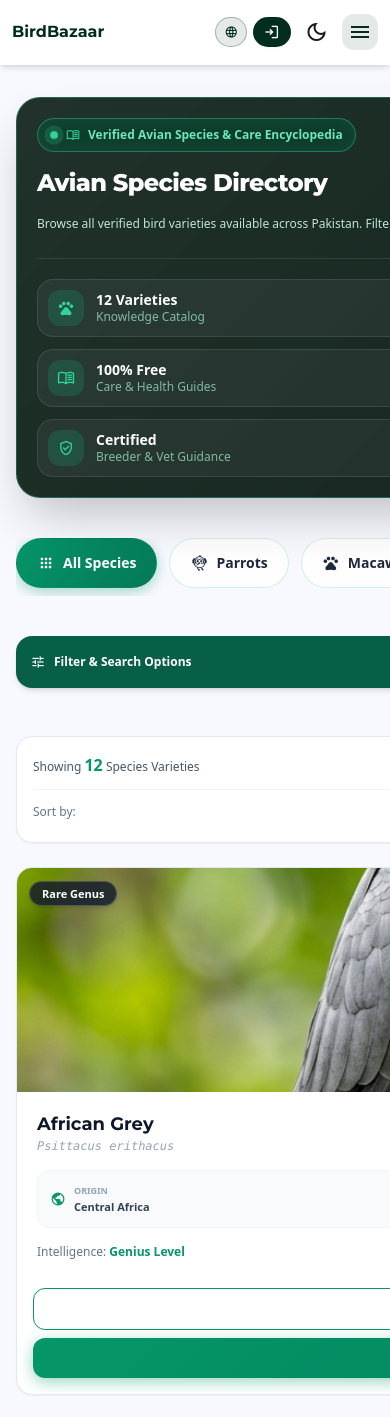
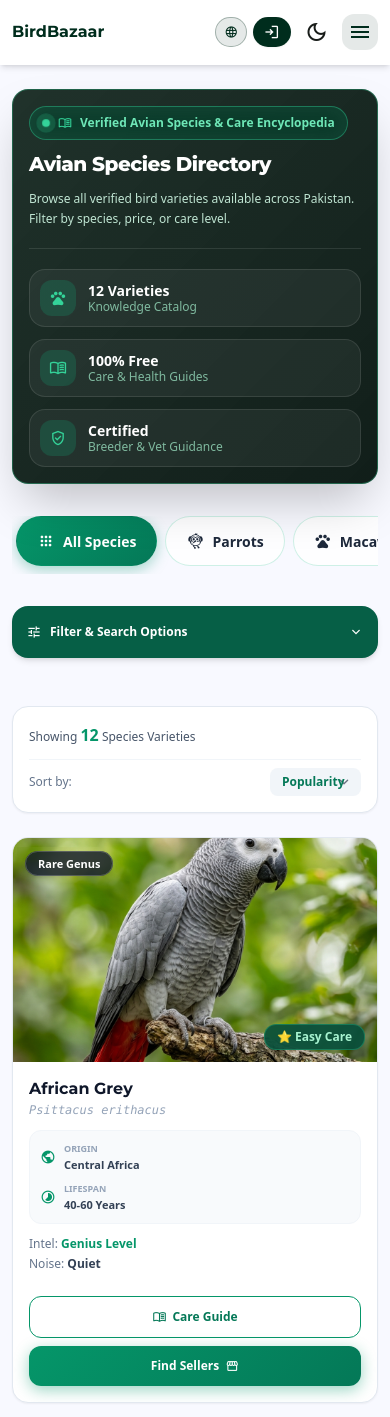
Before and after one commit to Rizwanarain1/Birdbazaar, a PHP site: page /parrots.php in a window 390 px wide. Shown: the top 1417 px of the page. Run offline with PHP 8.4, Linux system fonts and the light colour scheme; some libraries are stand-ins or nearby versions.

Commit message:
Fix mobile horizontal clipping and card overflow on parrots.php

```diff
--- a/parrots.php
+++ b/parrots.php
@@ -106,20 +106,20 @@ if (session_status() === PHP_SESSION_NONE) {
     </div>
 </header>
 
-<main class="max-w-container-max mx-auto px-4 sm:px-6 md:px-margin-desktop py-8 animate-fade-in">
+<main class="max-w-container-max mx-auto px-3 sm:px-6 md:px-margin-desktop py-6 sm:py-8 animate-fade-in w-full overflow-hidden">
 
     <!-- Hero Glassmorphic Header -->
-    <div class="mb-10 relative rounded-3xl p-5 sm:p-8 md:p-12 glass-card-dark text-white shadow-2xl overflow-hidden">
+    <div class="mb-8 sm:mb-10 relative rounded-2xl sm:rounded-3xl p-4 sm:p-8 md:p-12 glass-card-dark text-white shadow-2xl overflow-hidden w-full max-w-full">
         <div class="relative z-10">
-            <span class="inline-flex items-center gap-2 bg-emerald-500/20 text-emerald-300 font-bold text-xs px-3 py-1.5 rounded-full mb-4 border border-emerald-400/40 backdrop-blur-md max-w-full">
+            <span class="inline-flex items-center gap-2 bg-emerald-500/20 text-emerald-300 font-bold text-xs px-3 py-1.5 rounded-full mb-3 sm:mb-4 border border-emerald-400/40 backdrop-blur-md max-w-full">
                 <span class="pulse-dot flex-shrink-0"></span>
                 <span class="material-symbols-outlined text-sm text-emerald-400 flex-shrink-0">menu_book</span>
                 <span class="truncate">Verified Avian Species &amp; Care Encyclopedia</span>
             </span>
-            <h2 id="category-page-title" class="font-display-lg text-2xl sm:text-3xl md:text-5xl font-extrabold mb-4 text-white tracking-tight leading-tight">
+            <h2 id="category-page-title" class="font-display-lg text-xl sm:text-3xl md:text-5xl font-extrabold mb-3 sm:mb-4 text-white tracking-tight leading-tight">
                 Avian Species Directory
             </h2>
-            <p id="category-page-desc" class="font-body-lg text-xs sm:text-sm md:text-base text-emerald-100/90 leading-relaxed font-normal mb-6">
+            <p id="category-page-desc" class="font-body-lg text-xs sm:text-sm md:text-base text-emerald-100/90 leading-relaxed font-normal mb-5 sm:mb-6 break-words">
                 Explore Pakistan's most comprehensive bird encyclopedia. Filter by species, intelligence rating, noise level, and learn about care &amp; diet requirements before connecting with verified breeders.
             </p>
 
@@ -157,8 +157,8 @@ if (session_status() === PHP_SESSION_NONE) {
     </div>
 
     <!-- Category Tabs Navigation Bar -->
-    <div class="mb-10 overflow-x-auto pb-2 scrollbar-none">
-        <div class="flex items-center gap-3 min-w-max" id="category-tabs-container">
+    <div class="mb-8 sm:mb-10 w-full max-w-full overflow-x-auto pb-2 scrollbar-none">
+        <div class="flex items-center gap-2 sm:gap-3 min-w-max px-1" id="category-tabs-container">
             <button data-cat="all" class="cat-tab-btn active">
                 <span class="material-symbols-outlined text-lg">apps</span> All Species
             </button>
@@ -811,40 +811,40 @@ if (session_status() === PHP_SESSION_NONE) {
                         </div>
                     </div>
 
-                    <div class="p-5">
-                        <h4 class="font-bold text-lg text-slate-900 dark:text-white mb-0.5 leading-snug">${bird.name}</h4>
-                        <p class="text-xs italic text-slate-400 mb-4 font-mono">${bird.sci}</p>
+                    <div class="p-4 sm:p-5">
+                        <h4 class="font-bold text-base sm:text-lg text-slate-900 dark:text-white mb-0.5 leading-snug truncate">${bird.name}</h4>
+                        <p class="text-xs italic text-slate-400 mb-3 sm:mb-4 font-mono truncate">${bird.sci}</p>
 
-                        <div class="grid grid-cols-2 gap-3 mb-4 bg-slate-50 dark:bg-slate-700/40 p-3 rounded-xl border border-slate-100 dark:border-slate-700 text-xs">
-                            <div class="flex items-center gap-2">
-                                <span class="material-symbols-outlined text-emerald-600 text-base">public</span>
-                                <div>
+                        <div class="grid grid-cols-1 sm:grid-cols-2 gap-2 sm:gap-3 mb-3 sm:mb-4 bg-slate-50 dark:bg-slate-700/40 p-2.5 sm:p-3 rounded-xl border border-slate-100 dark:border-slate-700 text-xs">
+                            <div class="flex items-center gap-2 min-w-0">
+                                <span class="material-symbols-outlined text-emerald-600 text-base flex-shrink-0">public</span>
+                                <div class="min-w-0">
                                     <span class="text-[9px] block uppercase text-slate-400 font-bold">Origin</span>
-                                    <span class="font-semibold text-slate-700 dark:text-slate-200 text-[11px]">${bird.origin}</span>
+                                    <span class="font-semibold text-slate-700 dark:text-slate-200 text-[11px] truncate block">${bird.origin}</span>
                                 </div>
                             </div>
-                            <div class="flex items-center gap-2">
-                                <span class="material-symbols-outlined text-emerald-600 text-base">timelapse</span>
-                                <div>
+                            <div class="flex items-center gap-2 min-w-0">
+                                <span class="material-symbols-outlined text-emerald-600 text-base flex-shrink-0">timelapse</span>
+                                <div class="min-w-0">
                                     <span class="text-[9px] block uppercase text-slate-400 font-bold">Lifespan</span>
-                                    <span class="font-semibold text-slate-700 dark:text-slate-200 text-[11px]">${bird.life}</span>
+                                    <span class="font-semibold text-slate-700 dark:text-slate-200 text-[11px] truncate block">${bird.life}</span>
                                 </div>
                             </div>
                         </div>
 
-                        <div class="flex items-center justify-between text-xs text-slate-500 mb-2">
-                            <span>Intelligence: <strong class="text-emerald-600 dark:text-emerald-400 font-semibold">${bird.intel}</strong></span>
-                            <span>Noise: <strong class="text-slate-700 dark:text-slate-300">${bird.volume}</strong></span>
+                        <div class="flex flex-col sm:flex-row sm:items-center sm:justify-between text-xs text-slate-500 gap-1 mb-2">
+                            <span class="truncate">Intel: <strong class="text-emerald-600 dark:text-emerald-400 font-semibold">${bird.intel}</strong></span>
+                            <span class="truncate">Noise: <strong class="text-slate-700 dark:text-slate-300">${bird.volume}</strong></span>
                         </div>
                     </div>
                 </div>
 
-                <div class="p-4 sm:p-5 pt-0 grid grid-cols-1 sm:grid-cols-2 gap-2">
-                    <button class="quick-care-btn py-2.5 rounded-xl border border-emerald-600 text-emerald-700 dark:border-emerald-400 dark:text-emerald-300 font-bold text-xs hover:bg-emerald-50 dark:hover:bg-emerald-950 transition-colors flex items-center justify-center gap-1 cursor-pointer w-full">
+                <div class="p-4 sm:p-5 pt-0 flex flex-col sm:flex-row gap-2 w-full">
+                    <button class="quick-care-btn py-2.5 px-3 rounded-xl border border-emerald-600 text-emerald-700 dark:border-emerald-400 dark:text-emerald-300 font-bold text-xs hover:bg-emerald-50 dark:hover:bg-emerald-950 transition-colors flex items-center justify-center gap-1.5 cursor-pointer w-full flex-1">
                         <span class="material-symbols-outlined text-sm">menu_book</span>
                         <span>Care Guide</span>
                     </button>
-                    <button onclick="window.location.href='marketplace.php?q=${encodeURIComponent(bird.name)}'" class="py-2.5 rounded-xl btn-emerald-glow text-white font-bold text-xs flex items-center justify-center gap-1 cursor-pointer w-full">
+                    <button onclick="window.location.href='marketplace.php?q=${encodeURIComponent(bird.name)}'" class="py-2.5 px-3 rounded-xl btn-emerald-glow text-white font-bold text-xs flex items-center justify-center gap-1.5 cursor-pointer w-full flex-1">
                         <span>Find Sellers</span>
                         <span class="material-symbols-outlined text-sm">storefront</span>
                     </button>
```
